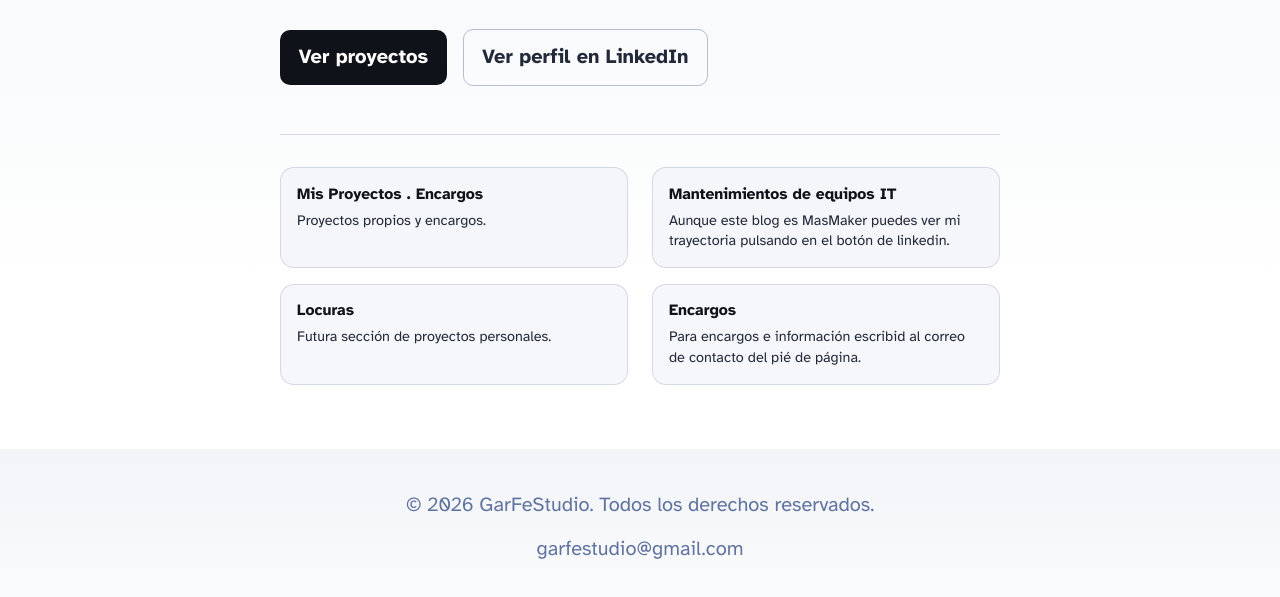
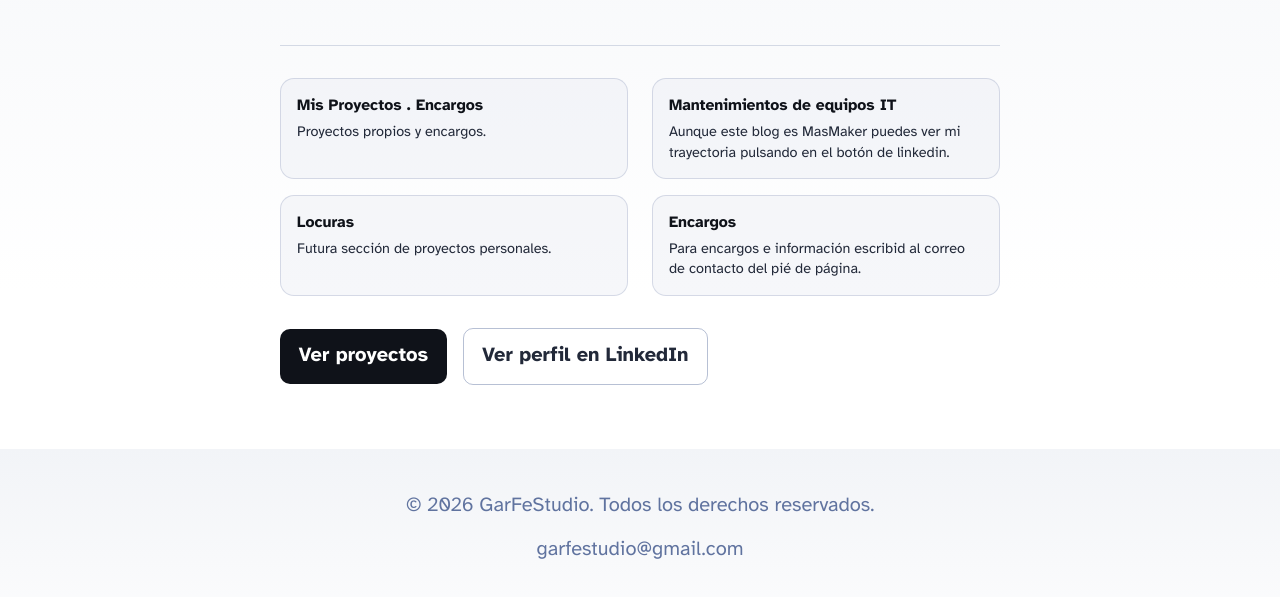
Before and after one commit to garfestudio-tech/astro-blog-starter-template, an Astro site: page / in a window 1280 px wide. Shown: the part 309-906 px from the top of the page. Built offline with nearby package versions, Linux system fonts and the light colour scheme; Astro itself is replaced by a stand-in of ours.

Commit message:
Update index.astro

```diff
--- a/src/pages/index.astro
+++ b/src/pages/index.astro
@@ -20,17 +20,6 @@ import { SITE_TITLE, SITE_DESCRIPTION } from '../consts';
 					Espacio personal construido como extensión de mi trayectoria técnica,
 					proyectos y, por qué no, locuras.
 				</p>
-				<div class="actions">
-					<a href="/blog" class="btn-primary">Ver proyectos</a>
-					<a
-						href="https://www.linkedin.com/in/miguelferreirogarcia/"
-						target="_blank"
-						rel="noopener noreferrer"
-						class="btn-secondary"
-					>
-						Ver perfil en LinkedIn
-					</a>
-				</div>
 			</section>
 
 			<section class="pillars" aria-label="Áreas de trabajo">
@@ -55,6 +44,18 @@ import { SITE_TITLE, SITE_DESCRIPTION } from '../consts';
 					</li>
 				</ul>
 			</section>
+
+			<div class="actions">
+				<a href="/blog" class="btn-primary">Ver proyectos</a>
+				<a
+					href="https://www.linkedin.com/in/miguelferreirogarcia/"
+					target="_blank"
+					rel="noopener noreferrer"
+					class="btn-secondary"
+				>
+					Ver perfil en LinkedIn
+				</a>
+			</div>
 		</main>
 		<Footer />
 	</body>
```
